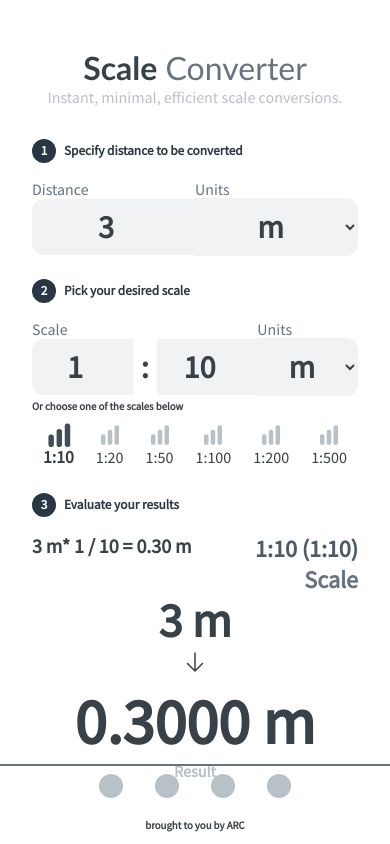
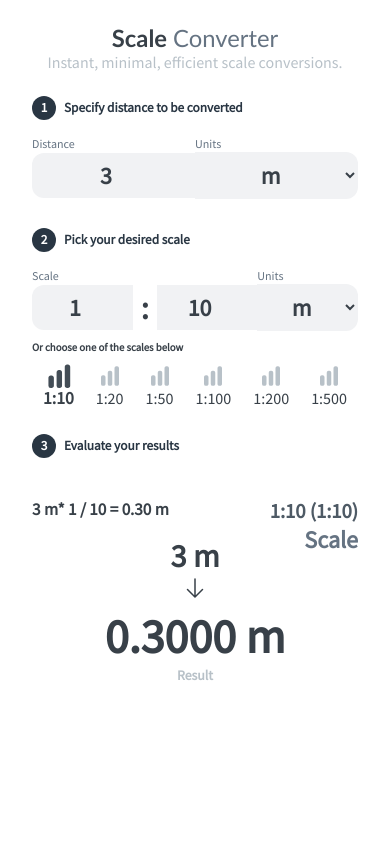
Before and after one commit to devtoti/archtools, a Next.js app: page / in a window 390 px wide. Built offline with nearby package versions, Linux system fonts and the light colour scheme.

Commit message:
Fix responsive styling

```diff
--- a/styles/scales.module.scss
+++ b/styles/scales.module.scss
@@ -3,14 +3,14 @@
 
 .container {
     background-color: rgb(0 0 0 / 0.1);
-    height: 100vh;
+    min-height: 100vh;
     border-radius: 16px;
-    padding: 3rem 2rem 4rem;
+    padding: 1.5rem 2rem 4rem;
     box-sizing: border-box;
     position: relative;
     counter-reset: step;
     background-color: $color9;
-    overflow: hidden;
+    overflow-x: hidden;
     min-width: clamp(350px, 350px + 3vh, 550px);
 
     // outline: 1px solid green
@@ -28,12 +28,6 @@
 
 }
 
-@media (min-width:35em) {
-
-    .container {
-        max-width: 550px;
-    }
-}
 
 // .inputs__scales {
 //     @include flexbox(row, center, center);
@@ -57,7 +51,7 @@
     vertical-align: middle;
     width: 100%;
     counter-increment: step;
-    margin-bottom: 1rem;
+    margin-bottom: 0.5rem;
 
     &::before {
         content: counter(step);
@@ -79,11 +73,11 @@
 .header {
     // background-color: hsl(0 50% 80%);
     @include flexbox(column, center, center);
-    padding-bottom: 2rem;
+    padding-bottom: clamp(1rem, 1rem + 2vw, 2rem);
 
     h3,
     span {
-        font-size: 2rem;
+        font-size: clamp(1rem, 1rem + 2vw, 2rem);
         font-family: 'Trebuchet MS', sans-serif;
         color: $color5;
         font-weight: 500;
@@ -124,7 +118,7 @@
             box-sizing: border-box;
             padding: 0.5rem;
             text-align: center;
-            font-size: 2rem;
+            font-size: clamp(1rem, 1rem + 2vw, 2rem);
             font-weight: 800;
             width: 100%;
             background-color: $color8;
@@ -149,8 +143,8 @@
 
         label {
             position: absolute;
-            top: -1rem;
-            font-size: clamp(12px, 12px + 1vw, 16px);
+            top: -0.5rem;
+            font-size: clamp(10px, 10px + 1vw, 12px);
         }
 
         article:nth-child(2),
@@ -190,14 +184,16 @@
         color: $color6
     }
 
-    & :hover, div[class*="active"] {
+    & :hover,
+    div[class*="active"] {
         // outline: 1px solid blue;
         // color: $color4;
         cursor: pointer;
         font-weight: 800;
         font-size: 1.1rem;
 
-        svg,path {
+        svg,
+        path {
 
             color: $color3;
             transform: scale(1.1);
@@ -216,6 +212,7 @@
     height: 40%;
     @include flexbox(column, center, center);
     justify-content: space-between;
+    padding-top: 2rem;
     // position: absolute;
 }
 
@@ -229,7 +226,7 @@
     // min-height: 50%;
     // position: relative;
     align-items: stretch;
-    font-size: 1.5rem;
+    font-size: clamp(0.8rem, 0.8rem + 2vw, 1.5rem);
     position: relative;
 
     h5 {
@@ -256,12 +253,12 @@
     }
 
     h1 {
-        font-size: clamp(3rem, 3rem + 2vh, 4rem);
+        font-size: clamp(2rem, 2rem + 2vh, 3rem);
     }
 
     h2 {
-        padding-top: clamp(1rem, 1rem + 4vh, 2rem);
-        font-size: clamp(2rem, 2rem + 3vh, 3rem);
+        padding-top: clamp(0.5rem, 0.5rem + 4vh, 1rem);
+        font-size: clamp(1.5rem, 1.5rem + 3vh, 2rem);
     }
 
     h6,
@@ -293,10 +290,11 @@
 .footer {
     position: absolute;
     width: 100%;
-    height: 64px;
+    height: auto;
     text-align: center;
     left: 0;
-    bottom: 1rem;
+    top: 100vh;
+    background: $color8;
     display: grid;
     grid-template-rows: repeat(2, 1fr);
     border-top: 2px solid $color5;
@@ -325,3 +323,23 @@
         grid-area: 2 / 1 / 2 / 5;
     }
 }
+
+@media (min-width:35em) {
+
+    .container {
+        max-width: 550px;
+        overflow: hidden;
+    }
+
+    .res {
+        // position: absolute;
+        // width: 550px;
+        height: 45vh;
+
+    }
+    .footer {
+        top: 0;
+        position:relative;
+        background-color: transparent;
+    }
+}
```
Also changed, not shown: styles/style.scss (+10 -1 lines).
